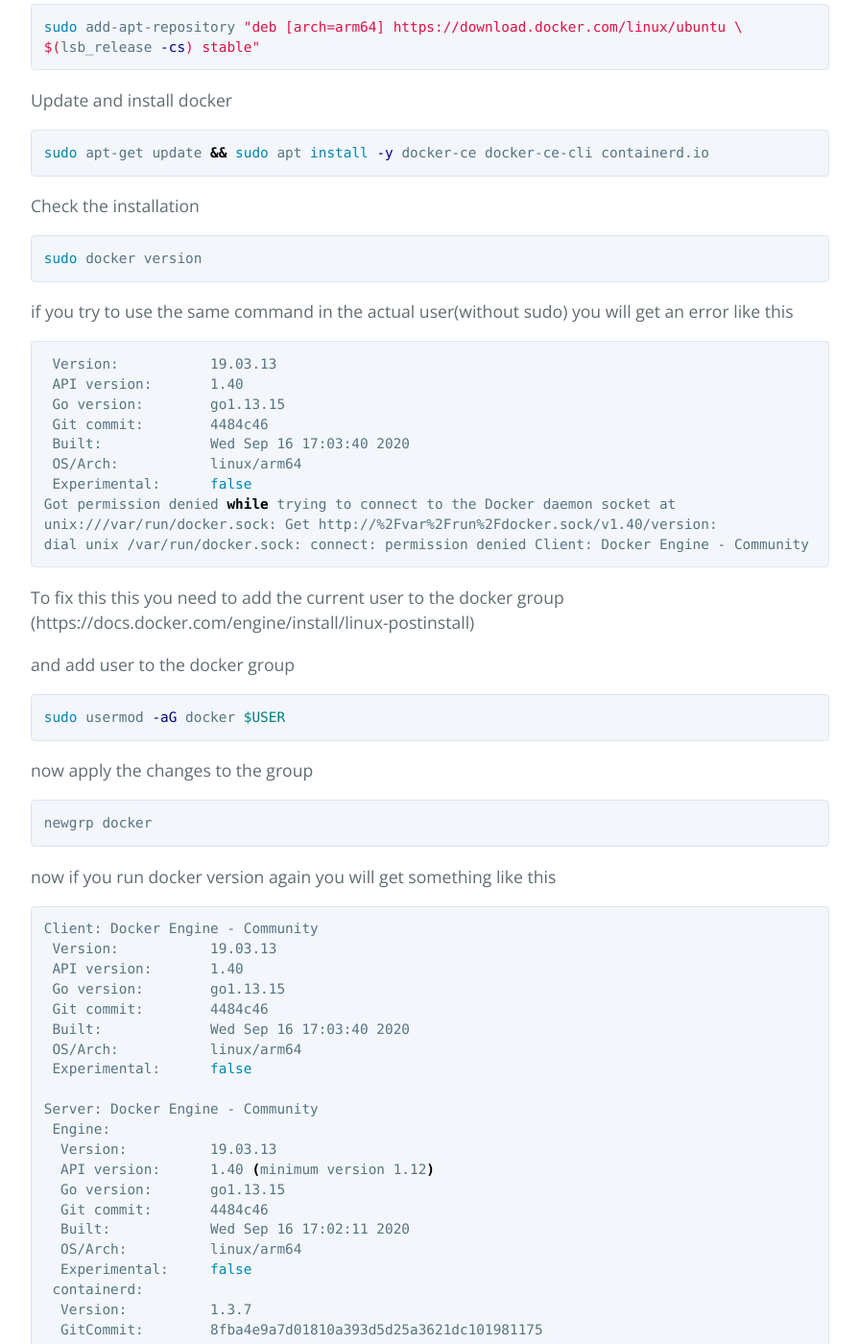
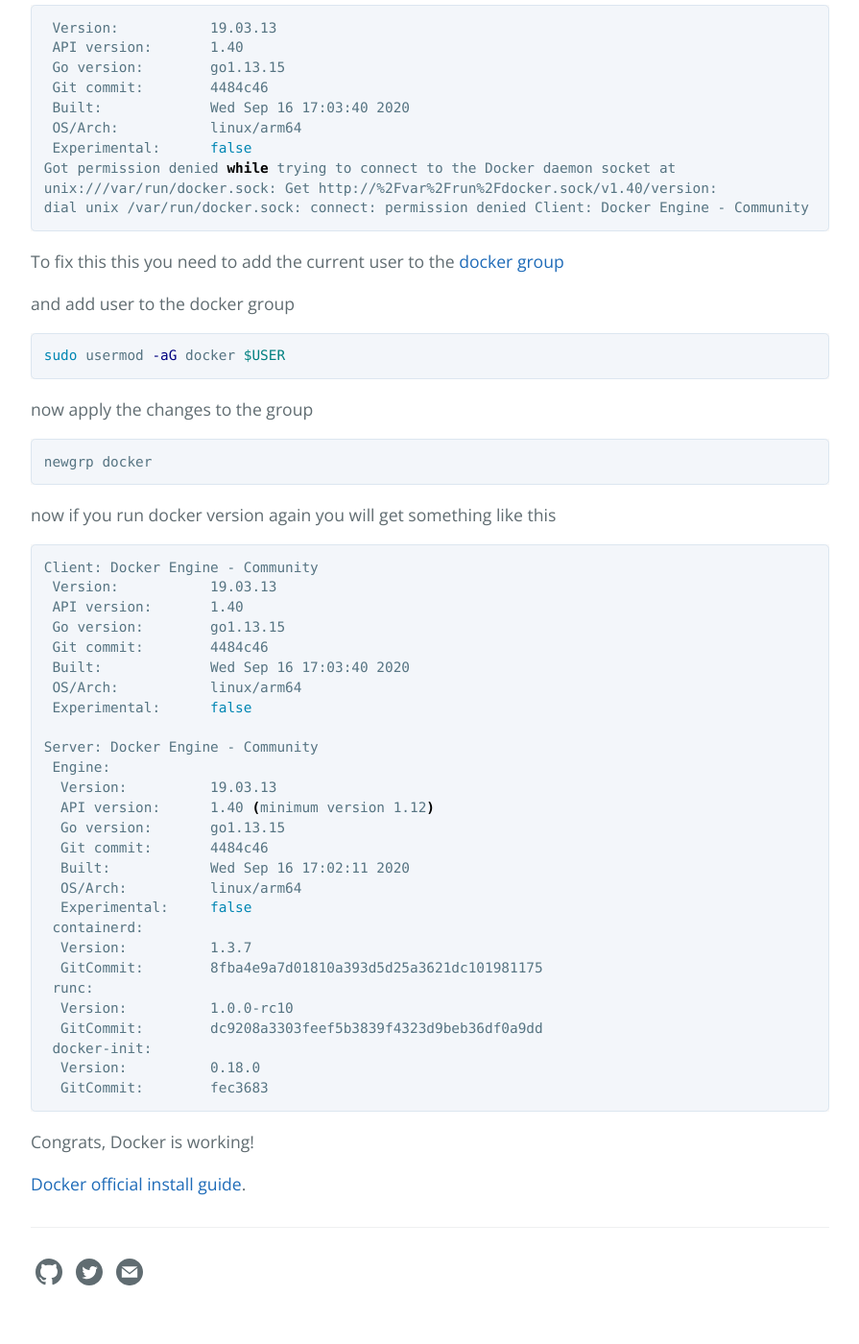
Before and after one commit to JavierLimon/javier-blog, a Jekyll site: the page built from _posts/2020-09-22-install-docker-raspberry-pi.md, in a window 1280 px wide and 1400 px high, scrolled down 1705 px. Shown: the whole window at 96% size, without its empty margins (192-1087 px from the left). Built offline with Jekyll 4.4.1, drawn with Linux system fonts in a browser that asks for light colours; part of the change alters nothing that is shown; some of the changed text lies outside the part shown.

Commit message:
links fix
Co-Authored-By: Javier Limon <JavierLimon@users.noreply.github.com>

````diff
--- a/_posts/2020-09-22-install-docker-raspberry-pi.md
+++ b/_posts/2020-09-22-install-docker-raspberry-pi.md
@@ -7,11 +7,7 @@ title: "Install Docker on Raspberry Pi 4"
 In this post we will learn how to install Docker in a raspberry pi 4
 
 Requirements:
-* Raspberry pi 4 with ![Ubuntu 20.04.1 LTS](https://ubuntu.com/download/raspberry-pi) image.
-[Link to another page: About]({{ 'https://ubuntu.com/download/raspberry-pi' | absolute_url }}).
-
-Reference:
-https://docs.docker.com/engine/install/debian/
+* Raspberry pi 4 with [Ubuntu 20.04.1 LTS]({{ 'https://ubuntu.com/download/raspberry-pi' | absolute_url }}) image.
 
 First Uninstall old Versions of docker
 
@@ -61,7 +57,7 @@ Got permission denied while trying to connect to the Docker daemon socket at
 unix:///var/run/docker.sock: Get http://%2Fvar%2Frun%2Fdocker.sock/v1.40/version:
 dial unix /var/run/docker.sock: connect: permission denied Client: Docker Engine - Community
 ```
-To fix this this you need to add the current user to the docker group (https://docs.docker.com/engine/install/linux-postinstall)
+To fix this this you need to add the current user to the [docker group]({{ 'https://docs.docker.com/engine/install/linux-postinstall' | absolute_url }})
 
 and add user to the docker group
 ```shell
@@ -102,3 +98,5 @@ Server: Docker Engine - Community
   GitCommit:        fec3683
 ```
 Congrats, Docker is working!
+
+[Docker official install guide]({{ 'https://docs.docker.com/engine/install/ubuntu/' | absolute_url }}).
````
